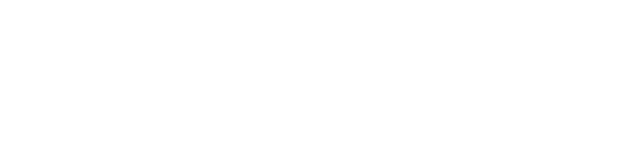
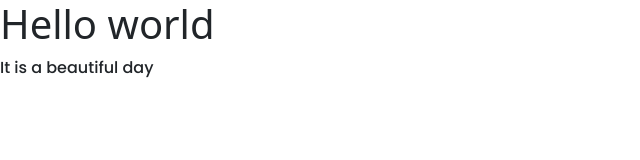
Before and after one commit to Tamara-Humeniuk/Portfolio-project, a plain HTML site: page index.html in a window 1280 px wide. Shown: the whole page, without its empty margins (0-640 px from the left). Drawn offline with nearby package versions, Linux system fonts and the light colour scheme.

Commit message:
font test

```diff
--- a/index.html
+++ b/index.html
@@ -28,5 +28,8 @@
       crossorigin="anonymous"
     ></script>
   </head>
-  <body></body>
+  <body>
+    <h1>Hello world</h1>
+    <p>It is a beautiful day</p>
+  </body>
 </html>
--- a/style.css
+++ b/style.css
@@ -1,2 +1,8 @@
 //font-family: 'Playfair Display', serif;
 font-family: "Poppins", sans-serif; //
+h1 {
+  font-family: "Playfair Display", serif;
+}
+p {
+  font-family: "Poppins", sans-serif;
+}
```
